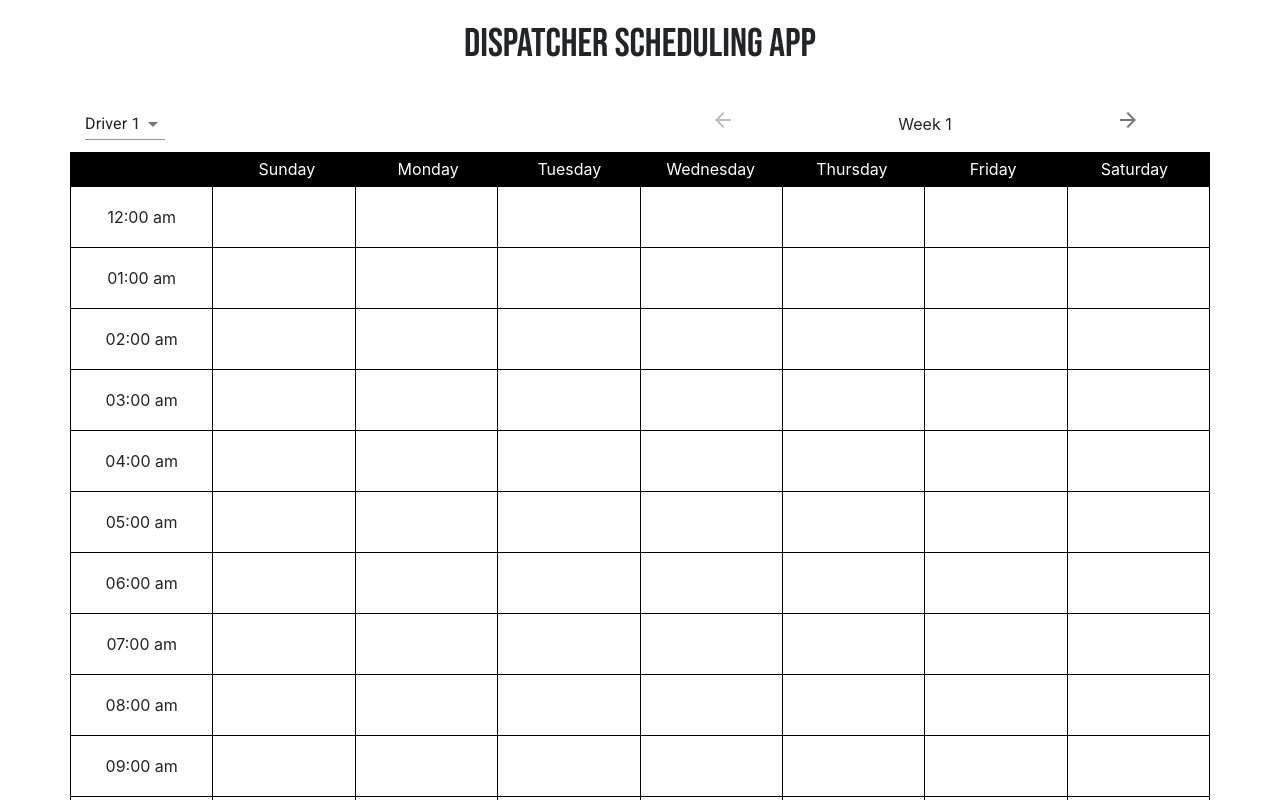
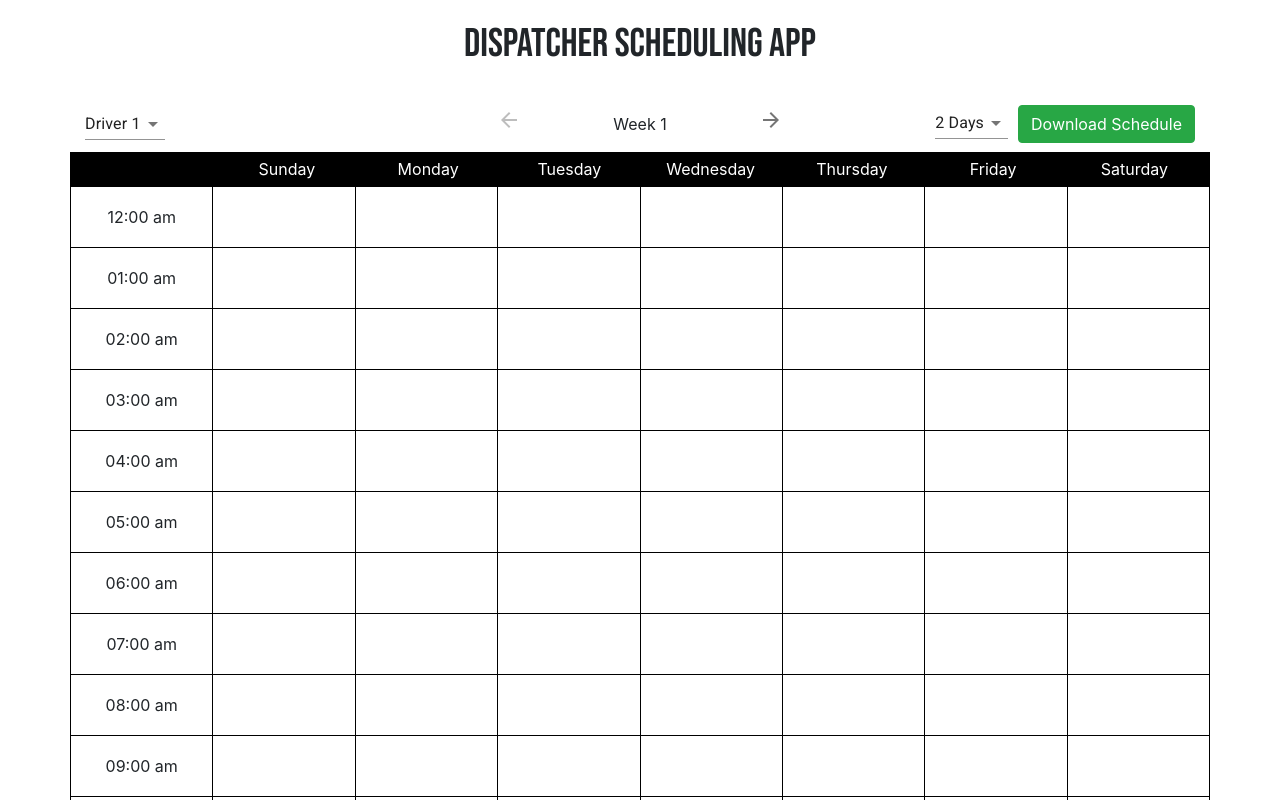
Before and after one commit to arimame/dispatcher_app, a React (Create React App) app: page / in a window 1280 px wide. Shown: the top 800 px of the page. Built offline with nearby package versions, Linux system fonts and the light colour scheme; the HTML template or start-up script is replaced by a standard one.

Commit message:
Implement CSV reporting - install react-csv package - add CsvSelector component - add getCSVData function that complies the data for the csv

```diff
--- a/package.json
+++ b/package.json
@@ -14,6 +14,7 @@
     "moment-range": "^4.0.2",
     "react": "^16.13.1",
     "react-bootstrap": "^1.3.0",
+    "react-csv": "^2.0.3",
     "react-dom": "^16.13.1",
     "react-moment": "^0.9.7",
     "react-scripts": "3.4.1",
--- a/src/App.css
+++ b/src/App.css
@@ -10,6 +10,12 @@
 .Driver-container {
   display: flex;
   align-items: center;
+}
+
+.Csv-container {
+  display: flex;
+  align-items: center;
+  justify-content: flex-end;
 }
 
 .Calendar-header p {
--- a/src/App.js
+++ b/src/App.js
@@ -2,6 +2,7 @@ import React from 'react';
 import './App.css';
 import DriverSelector from './components/DriverSelector.js';
 import WeekSelector from './components/WeekSelector.js';
+import CsvSelector from './components/CsvSelector.js';
 import CalendarView from './components/CalendarView.js';
 import 'bootstrap/dist/css/bootstrap.min.css';
 import Container from 'react-bootstrap/Container'
@@ -10,17 +11,19 @@ import Col from 'react-bootstrap/Col'
 import cloneDeep from 'lodash/cloneDeep';
 
 import createEmptyCalendar from './helpers/emptyCalendar.js';
+import getCSVData from './helpers/getCSVData.js';
 
 //initalize empty calendar objects
 const calendar1 = createEmptyCalendar();
 const calendar2 = createEmptyCalendar();
 const calendar3 = createEmptyCalendar();
 
-const days = ["Sunday", "Monday", "Tuesday", "Wednesday", "Thursday", "Friday", "Saturday"];
+const days = ["1", "2", "3", "4", "5", "6", "7"];
 const time = [0,1,2,3,4,5,6,7,8,9,10,11,12,13,14,15,16,17,18,19,20,21,22,23];
 
 function App() {
   const [selectedDriver, setSelectedDriver] = React.useState("1");
+  const [selectedReport, setSelectedReport] = React.useState("2");
   const [week, setWeek] = React.useState(1);
   const [calendars, setCalendars] = React.useState({
     1: calendar1,
@@ -41,6 +44,10 @@ function App() {
   const backWeek = () => {
     let back = week - 1;
     setWeek(back);
+  };
+
+  const reportChanged = (event) => {
+    setSelectedReport(event.target.value);
   };
 
   const forwardWeek = () => {
@@ -125,7 +132,12 @@ function App() {
     setCalendars({...calendars, [selectedDriver]: updatedCalendar})
   };
 
-
+  const csvGenerator = () => {
+    const allCalendars = cloneDeep(calendars);
+    const selectedCalendar = allCalendars[selectedDriver];
+    const data  = getCSVData(selectedCalendar, selectedReport)
+    return data
+  }
 
   return (
     <div className="App">
@@ -138,6 +150,9 @@ function App() {
           <Col>
             <WeekSelector week={week} backWeek={backWeek} forwardWeek={forwardWeek}/>
           </Col>
+          <Col className="Csv-container">
+            <CsvSelector selectedReport={selectedReport} reportChanged={reportChanged} csvGenerator={csvGenerator}/>
+          </Col>
         </Row>
       </Container>
       <CalendarView days={days} time={time} weekData={weekData()} addTask={addTask} updateTask={updateTask} deleteTask={deleteTask} overwriteTask={overwriteTask}/>
--- a/src/components/CalendarView.js
+++ b/src/components/CalendarView.js
@@ -5,6 +5,16 @@ import Row from 'react-bootstrap/Row'
 import Col from 'react-bootstrap/Col'
 import Task from './Task.js';
 import TaskModal from './TaskModal.js';
+
+const days = {
+  1: "Sunday",
+  2: "Monday",
+  3: "Tuesday",
+  4: "Wednesday",
+  5: "Thursday",
+  6: "Friday",
+  7: "Saturday"
+}
 
 function CalendarView(props) {
   const [formProps, setFormProps] = React.useState({
@@ -42,7 +52,7 @@ function CalendarView(props) {
           <Col>
           </Col>
           {props.days.map(day => (
-            <Col key={day}>{day}</Col>
+            <Col key={day}>{days[day]}</Col>
           ))}
         </Row>
         {props.time.map(hour => (
--- /dev/null
+++ b/src/components/CsvSelector.js
@@ -0,0 +1,25 @@
+import React from 'react';
+import MenuItem from '@material-ui/core/MenuItem';
+import Select from '@material-ui/core/Select';
+import Button from 'react-bootstrap/Button';
+import { CSVLink} from "react-csv";
+
+function CsvSelector(props) {
+
+  return (
+    <div>
+      <Select labelId="label" id="select" value={props.selectedReport} onChange={props.reportChanged}>
+        <MenuItem value="2">2 Days</MenuItem>
+        <MenuItem value="4">4 Days</MenuItem>
+        <MenuItem value="7">7 Days</MenuItem>
+        <MenuItem value="14">14 Days</MenuItem>
+        <MenuItem value="28">28 Days</MenuItem>
+      </Select>
+       <CSVLink style={{marginLeft:10}}data={props.csvGenerator()}>
+          <Button variant="success">Download Schedule</Button>
+       </CSVLink>
+    </div>
+  );
+}
+
+export default CsvSelector;
--- a/src/helpers/emptyCalendar.js
+++ b/src/helpers/emptyCalendar.js
@@ -1,7 +1,7 @@
 
 function createEmptyCalendar() {
   const emptyCalendarObject = {};
-  const days = ["Sunday", "Monday", "Tuesday", "Wednesday", "Thursday", "Friday", "Saturday"];
+  const days = ["1", "2", "3", "4", "5", "6", "7"];
 
   for(let week = 1; week <= 52; week++) {
     emptyCalendarObject[week] = {};
--- /dev/null
+++ b/src/helpers/getCSVData.js
@@ -0,0 +1,166 @@
+function getDataByDay(calendar, report) {
+  const data = [];
+  //loop through each week
+  for(const week in calendar) {
+    //loop through each day
+    for(const day in calendar[week]) {
+      //take the day number which is 1-7
+      //turn it into a number that represents the day of the year
+      let dayCount = Number(day) + (7 * (Number(week) - 1));
+      let pickup = 0;
+      let dropoff = 0;
+      let other = 0;
+      //loop throuh each task of a day
+      for(const task of calendar[week][day].tasks) {
+        //add to pickup count
+        if(task.type === "pickup") {
+          pickup += 1;
+        }
+        //add to dropoff count
+        if(task.type === "dropoff") {
+          dropoff += 1;
+        }
+        //add to other count
+        if(task.type === "other") {
+          other += 1;
+        }
+      }
+      //push calucalted day data to the data array
+      data.push([dayCount, pickup, dropoff, other]);
+    }
+  }
+  return data;
+}
+
+function getDataByWeek(calendar, report) {
+  const data = [];
+  //loop through each week
+  for(const week in calendar) {
+    //number each week if the report type is 7 days add "Week" to string
+    // else return just the number
+    const weekCount = (report === "7") ? "Week " + week : week;
+    let pickup = 0;
+    let dropoff = 0;
+    let other = 0;
+    //loop through each day
+    for(const day in calendar[week]) {
+      //loop through each day's tasks
+      for(const task of calendar[week][day].tasks) {
+        //add to pickup count
+        if(task.type === "pickup") {
+          pickup += 1;
+        }
+        //add to dropoff count
+        if(task.type === "dropoff") {
+          dropoff += 1;
+        }
+        //add to other count
+        if(task.type === "other") {
+          other += 1;
+        }
+      }
+    }
+    // push count totals for week to data array
+    data.push([weekCount, pickup, dropoff, other]);
+  }
+  return data;
+}
+
+function getCSVData(calendar, report) {
+  let data = [];
+  let weeklyData = [];
+  let dailyData  = [];
+
+  switch(report) {
+    case "2":
+      data.push(["Timeframe", "Pickup", "Dropoff", "Other"]);
+      dailyData = getDataByDay(calendar);
+      for(let i = 1; i < dailyData.length; i++) {
+        let bidailyData  = [];
+        //create a new array for every dayCount divisible by 2
+        //each array includes selected day and 1 days prior (total 2 days)
+        if (dailyData[i][0] % 2 === 0) {
+          //push added day count
+          bidailyData.push("Day " + dailyData[i - 1][0] + " - " + dailyData[i][0]);
+          //push added pickup
+          bidailyData.push(dailyData[i - 1][1] + dailyData[i][1]);
+          //push added dropoff
+          bidailyData.push(dailyData[i - 1][2] + dailyData[i][2]);
+          //push added other
+          bidailyData.push(dailyData[i - 1][3] + dailyData[i][3]);
+          data.push(bidailyData);
+        }
+      }
+      break;
+    case "4":
+      data.push(["Timeframe", "Pickup", "Dropoff", "Other"]);
+      dailyData = getDataByDay(calendar);
+      for(let i = 1; i < dailyData.length; i++) {
+        let fourDayData  = [];
+        //create a new array for every dayCount divisible by 4
+        //each array includes selected day and 3 days prior (total 4 days)
+        if (dailyData[i][0] % 4 === 0) {
+          //push added day count
+          fourDayData.push("Day " + dailyData[i - 3][0] + " - " + dailyData[i][0]);
+          //push added pickup
+          fourDayData.push(dailyData[i - 3][1] + dailyData[i - 2][1] + dailyData[i - 1][1] + dailyData[i][1]);
+          //push added dropoff
+          fourDayData.push(dailyData[i - 3][2] + dailyData[i - 2][2] + dailyData[i - 1][2] + dailyData[i][2]);
+          //push added other
+          fourDayData.push(dailyData[i - 3][3] + dailyData[i - 2][3] + dailyData[i - 1][3] + dailyData[i][3]);
+          data.push(fourDayData);
+        }
+      }
+      break;
+    case "7":
+      data = getDataByWeek(calendar, report);
+      data.unshift(["Timeframe", "Pickup", "Dropoff", "Other"]);
+      break;
+    case "14":
+      data.push(["Timeframe", "Pickup", "Dropoff", "Other"]);
+      weeklyData = getDataByWeek(calendar, report);
+      for(let i = 1; i < weeklyData.length; i++) {
+        let biweeklyData = [];
+        //create a new array for every weekCount divisible by 2
+        //each array includes selected week and 1 week prior (total 2 weeks)
+        if (weeklyData[i][0] % 2 === 0) {
+          //push added week count
+          biweeklyData.push("Week " + weeklyData[i - 1][0] + " - " + weeklyData[i][0]);
+          //push added pickup
+          biweeklyData.push(weeklyData[i - 1][1] + weeklyData[i][1]);
+          //push added dropoff
+          biweeklyData.push(weeklyData[i - 1][2] + weeklyData[i][2]);
+          //push added other
+          biweeklyData.push(weeklyData[i - 1][3] + weeklyData[i][3]);
+          data.push(biweeklyData);
+        }
+      }
+      break;
+    case "28":
+      data.push(["Timeframe", "Pickup", "Dropoff", "Other"]);
+      weeklyData = getDataByWeek(calendar, report);
+      for(let i = 1; i < weeklyData.length; i++) {
+        let monthlyData = [];
+        //create a new array for every weekCount divisible by 4
+        //each array includes selected week and 3 week prior (total 4 weeks)
+        if (weeklyData[i][0] % 4 === 0) {
+          //push added week count
+          monthlyData.push("Week " + weeklyData[i - 3][0] + " - " + weeklyData[i][0]);
+          //push added pickup
+          monthlyData.push(weeklyData[i - 3][1] + weeklyData[i - 2][1] + weeklyData[i - 1][1] + weeklyData[i][1]);
+          //push added dropoff
+          monthlyData.push(weeklyData[i - 3][2] + weeklyData[i - 2][2] + weeklyData[i - 1][2] + weeklyData[i][2]);
+          //push added other
+          monthlyData.push(weeklyData[i - 3][3] + weeklyData[i - 2][3] + weeklyData[i - 1][3] + weeklyData[i][3]);
+          data.push(monthlyData);
+        }
+      }
+      break;
+    default:
+      console.log("error");
+  }
+  return data;
+}
+
+
+export default getCSVData;
```
Also changed, not shown: 1 other file (tests, documents, lock files or other folders).
